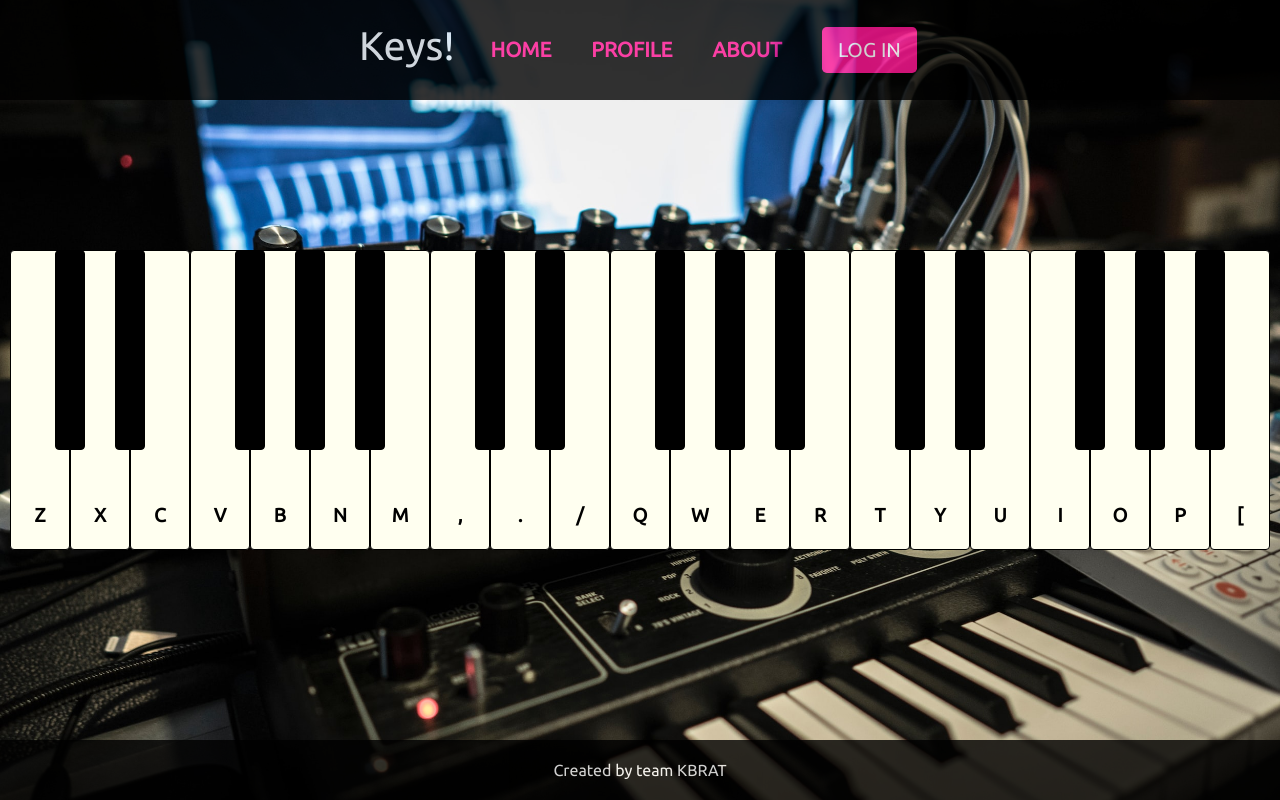
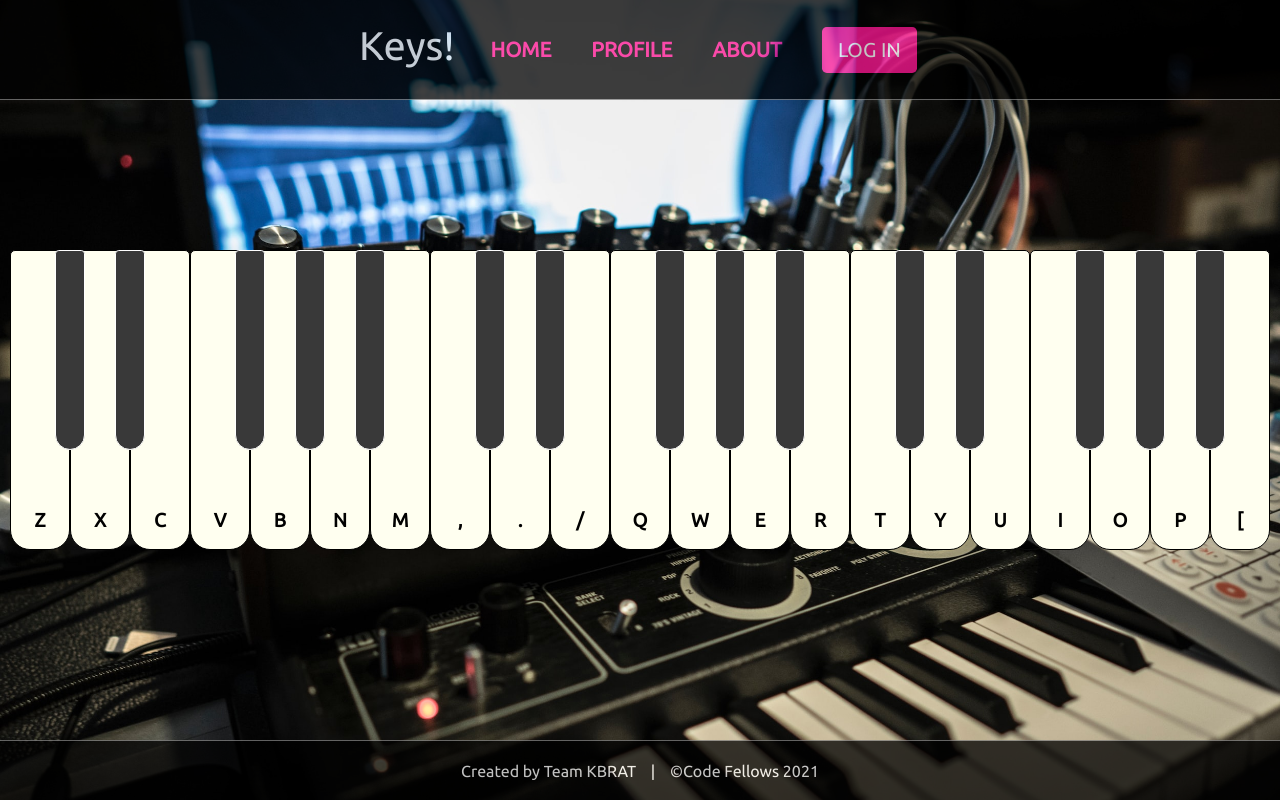
Before and after one commit to KBRAT-301/cf-front, a React (Create React App) app: page / in a window 1280 px wide. Built offline with nearby package versions, Linux system fonts and the light colour scheme.

Commit message:
Adds minor styling changes.

```diff
--- a/src/App.css
+++ b/src/App.css
@@ -19,7 +19,8 @@ header {
   height: 100px;
   width: 100%;
   top: 0px;
-  opacity: 80%;
+  opacity: 75%;
+  border-bottom: 1px solid gray;
 }
 
 h1, h2, p {
@@ -60,7 +61,8 @@ footer {
   width: 100%;
   background-color: black;
   height: 60px;
-  opacity: 80%;
+  opacity: 75%;
+  border-top: 1px solid gray;
 }
 
 footer p {
--- a/src/components/Footer.js
+++ b/src/components/Footer.js
@@ -4,7 +4,7 @@ class Footer extends React.Component {
   render() {
     return (
       <footer>
-        <p>Created by team KBRAT</p>
+        <p>Created by Team KBRAT &nbsp;&nbsp;&nbsp;|&nbsp;&nbsp;&nbsp; &#169;Code Fellows 2021</p>
       </footer>
     );
   }
--- a/src/components/Key.css
+++ b/src/components/Key.css
@@ -3,12 +3,13 @@
   height: 300px;
   width: 60px;
   border: 1px solid black;
-  border-radius: 4px;
+  border-radius: 5px 5px 20px 20px;
 }
 
 .key.flat {
   position: relative;
-  background-color: black;
+  background-color: rgb(57, 57, 57);
+  border: 1px solid white;
   margin-left: -15px;
   margin-right: -15px;
   height: 200px;
@@ -18,6 +19,7 @@
 
 .key.pressed, .key.flat.pressed {
   background-color: deeppink;
+  border: 1px solid white;
 }
 
 .key-text {
@@ -27,6 +29,6 @@
   font-size: 1.2rem;
   text-align: center;
   font-family: 'Ubuntu', sans-serif;
-  margin-top: 250px;
+  margin-top: 255px;
   pointer-events: none;
 }
```
